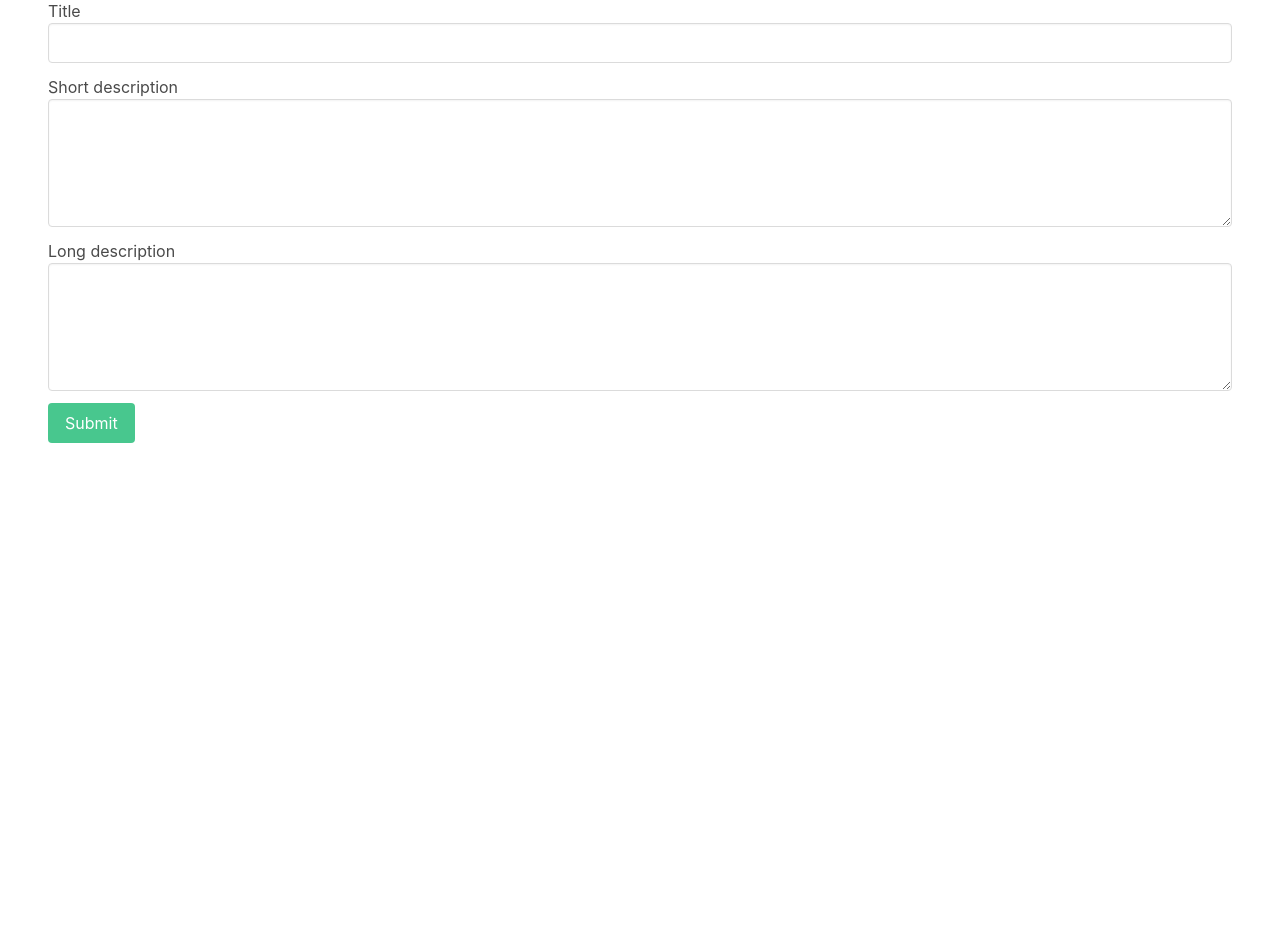
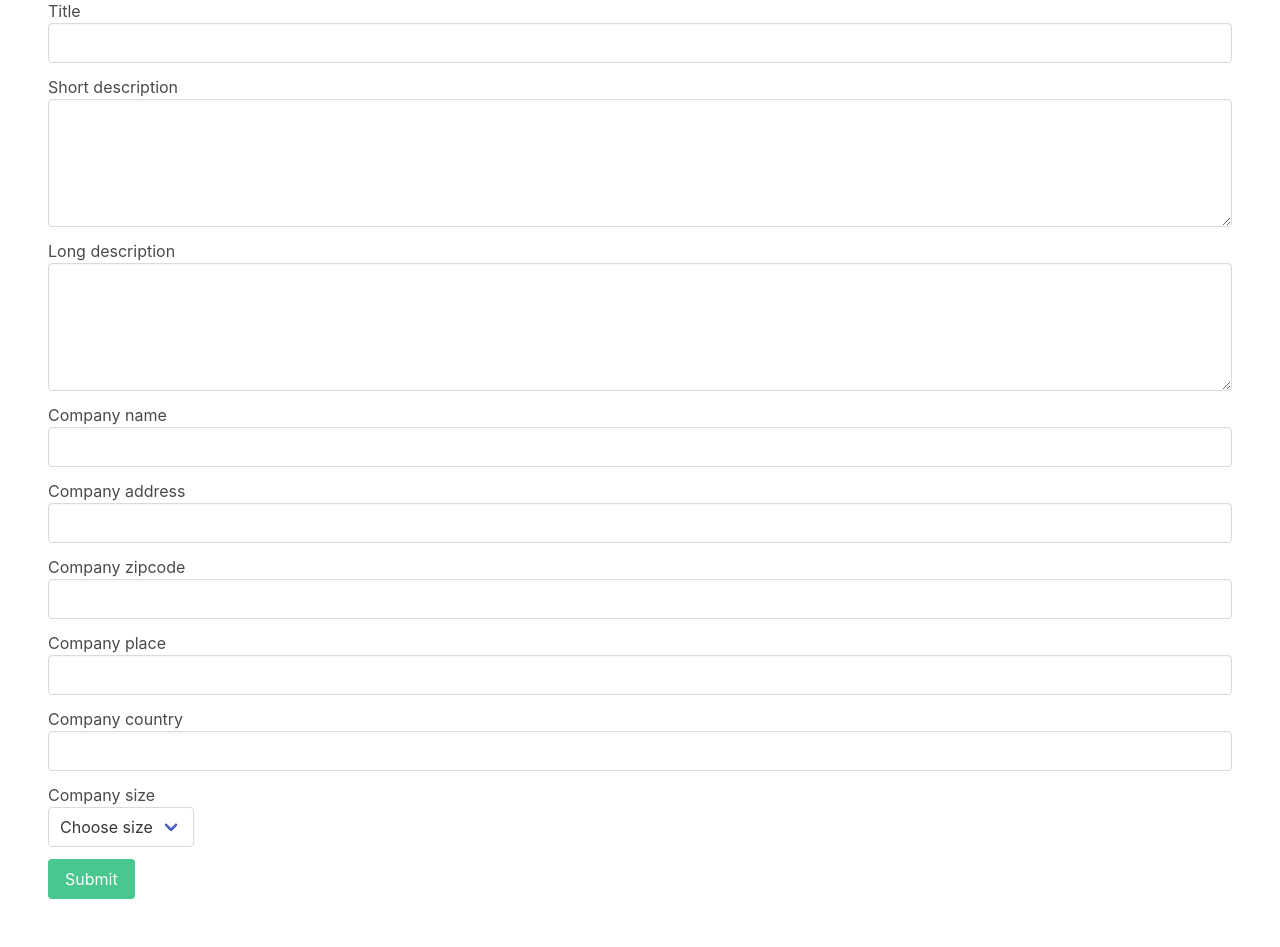
Before and after one commit to kylesinlynn/coding-jobs-django-vue, a Django app: page /jobs/add/ in a window 1280 px wide. Shown: the part 165-1112 px from the top of the page. Before the commit the page ends 608 px from the top, so only its background shows below. Run offline with Django 4.2, Linux system fonts and the light colour scheme; the visitor is signed in with stand-in values (Sample User, id 1); data that the repository does not hold is empty.

Commit message:
🥶 feat: add company details for job post

```diff
--- a/apps/core/templates/core/base.html
+++ b/apps/core/templates/core/base.html
@@ -43,5 +43,11 @@
 
     </footer>
 
+    <!-- Scripts -->
+    <script src="https://unpkg.com/vue@3/dist/vue.global.js"></script>
+    <script>
+        const { createApp } = Vue
+    </script>
+    {% block scripts %}{% endblock scripts %}
 </body>
 </html>
--- a/apps/job/forms.py
+++ b/apps/job/forms.py
@@ -6,7 +6,7 @@ class AddJobForm(forms.ModelForm):
 
     class Meta:
         model = Job
-        fields = ("title", "short_description", "long_description",)
+        fields = ("title", "short_description", "long_description", "company_name", "company_address", "company_zipcode", "company_country", "company_size",)
 
 class ApplicationForm(forms.ModelForm):
     class Meta:
--- a/apps/job/models.py
+++ b/apps/job/models.py
@@ -2,9 +2,29 @@ from django.db import models
 from django.contrib.auth.models import User
 
 class Job(models.Model):
+
+    SIZE_1_9 = 'size_1-9'
+    SIZE_10_49 = 'size_1-49'
+    SIZE_50_99 = 'size_50-99'
+    SIZE_100 = 'size_100'
+
+    CHOICES_SIZE = (
+        (SIZE_1_9, '1-9'),
+        (SIZE_10_49, '10-49'),
+        (SIZE_50_99, '50-99'),
+        (SIZE_100, '100+')
+    )
+
     title = models.CharField(max_length=255)
     short_description = models.CharField(max_length=255)
     long_description = models.TextField()
+
+    company_name = models.CharField(max_length=255)
+    company_address = models.CharField(max_length=255, blank=True, null=True)
+    company_zipcode = models.CharField(max_length=255, blank=True, null=True)
+    company_place = models.CharField(max_length=255, blank=True, null=True)
+    company_country = models.CharField(max_length=255, blank=True, null=True)
+    company_size = models.CharField(max_length=255, choices=CHOICES_SIZE, default=SIZE_1_9)
 
     created_by = models.ForeignKey(User, related_name='jobs', on_delete=models.CASCADE)
     created_at = models.DateTimeField(auto_now_add=True)
--- a/apps/job/templates/job/add_job.html
+++ b/apps/job/templates/job/add_job.html
@@ -1,9 +1,10 @@
 {% extends 'core/base.html' %}
 
 {% block content %}
+    <div id='add-job-app'>
         <h1 class='title'>Add Job</h1>
 
-    <form method='post' action=''>
+        <form v-on:submit='validateForm' method='post' action=''>
             {% csrf_token %}
 
             {% if form.errors %}
@@ -14,11 +15,17 @@
                 {% endfor %}
             {% endif %}
 
+            <div class='notification is-danger' v-if='errors.length'>
+                <p v-for='error in errors'>
+                    [[ error ]]
+                <p>
+            </div>
+
             <div class='field'>
                 <label>Title</label>
 
                 <div class='control'>
-                <input class='input' type='text' name='title' id='id_title'>
+                    <input class='input' type='text' name='title' id='id_title' v-model='title'>
                 </div>
             </div>
 
@@ -39,10 +46,109 @@
             </div>
 
             <div class='field'>
+                <label>Company name</label>
+
+                <div class='control'>
+                    <input class='input' type='text' name='company_name' id='id_company_name' v-model='company_name'>
+                </div>
+            </div>
+
+            <div class='field'>
+                <label>Company address</label>
+
+                <div class='control'>
+                    <input class='input' type='text' name='company_address' id='id_company_address'>
+                </div>
+            </div>
+
+            <div class='field'>
+                <label>Company zipcode</label>
+
+                <div class='control'>
+                    <input class='input' type='text' name='company_zipcode' id='id_company_zipcode'>
+                </div>
+            </div>
+
+            <div class='field'>
+                <label>Company place</label>
+
+                <div class='control'>
+                    <input class='input' type='text' name='company_place' id='id_company_place'>
+                </div>
+            </div>
+
+            <div class='field'>
+                <label>Company country</label>
+
+                <div class='control'>
+                    <input class='input' type='text' name='company_country' id='id_company_country'>
+                </div>
+            </div>
+
+            <div class='field'>
+                <label>Company size</label>
+
+                <div class='control'>
+                    <div class='select'>
+                        <select name='company_size' v-model='company_size'>
+                            <option value=''>Choose size</option>
+                            <option value='size_1-9'>1-9</option>
+                            <option value='size_10-49'>10-49</option>
+                            <option value='size_50-99'>50-99</option>
+                            <option value='size_100'>100+</option>
+                        </select>
+                    </div>
+                </div>
+            </div>
+
+            <div class='field'>
                 <div class='control'>
                     <button class='button is-success'>Submit</button>
                 </div>
             </div>
 
         </form>
+    </div>
 {% endblock content %}
+
+{% block scripts %}
+<script>
+    const AddJobApp = {
+        data() {
+            return {
+                title: '',
+                company_name: '',
+                short_description: '',
+                company_size: '',
+                errors: []
+            }
+        },
+        delimiters: ['[[', ']]'],
+        methods: {
+            validateForm(e) {
+                this.errors = []
+
+                if (this.title === '') {
+                    this.errors.push('The title field is missing')
+                }
+                if (this.short_description === '') {
+                    this.errors.push('The short description field is missing')
+                }
+                if (this.company_name === '') {
+                    this.errors.push('The company name field is missing')
+                }
+                if (this.company_size === '') {
+                    this.errors.push('The company size field is missing')
+                }
+                if (this.errors.length === '') {
+                    e.preventDefault()
+                    return false
+                } else {
+                    return true
+                }
+            }
+        }
+    }
+    createApp(AddJobApp).mount('#add-job-app')
+</script>
+{% endblock scripts %}
--- a/apps/userprofile/templates/userprofile/dashboard.html
+++ b/apps/userprofile/templates/userprofile/dashboard.html
@@ -5,6 +5,8 @@
 
     {% if userprofile.is_employer %}
         <h2 class='subtitle'>Employer</h2>
+
+        <a href='{% url 'add_job' %}' class='button is-success'>Add job</a>
 
         {% for job in request.user.jobs.all %}
             <div class='job'>
```
Also changed, not shown: apps/job/templates/job/job_detail.html (+18 -0 lines), apps/userprofile/templates/userprofile/view_dashboard_job.html (+10 -0 lines), apps/job/migrations/0004_job_company_address_job_company_country_and_more.py (added). Lines whose indentation alone changed are shown as unchanged.
